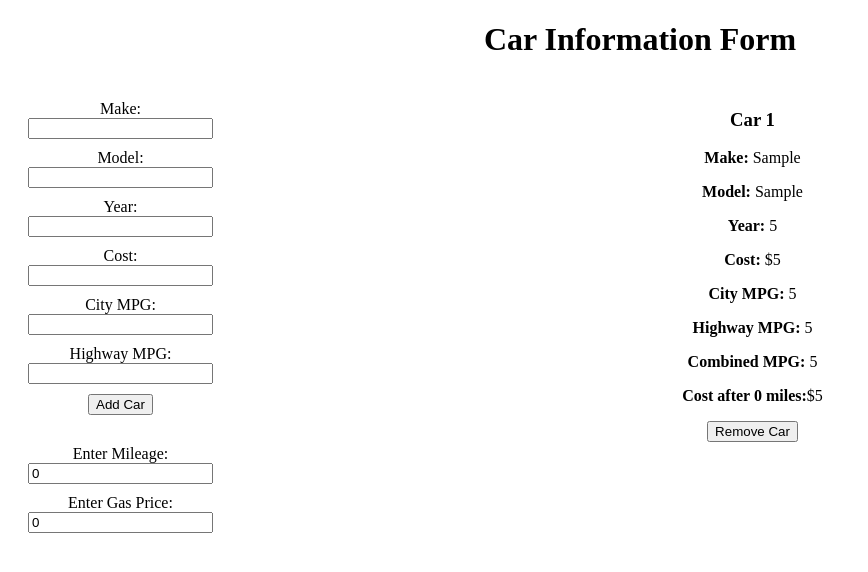
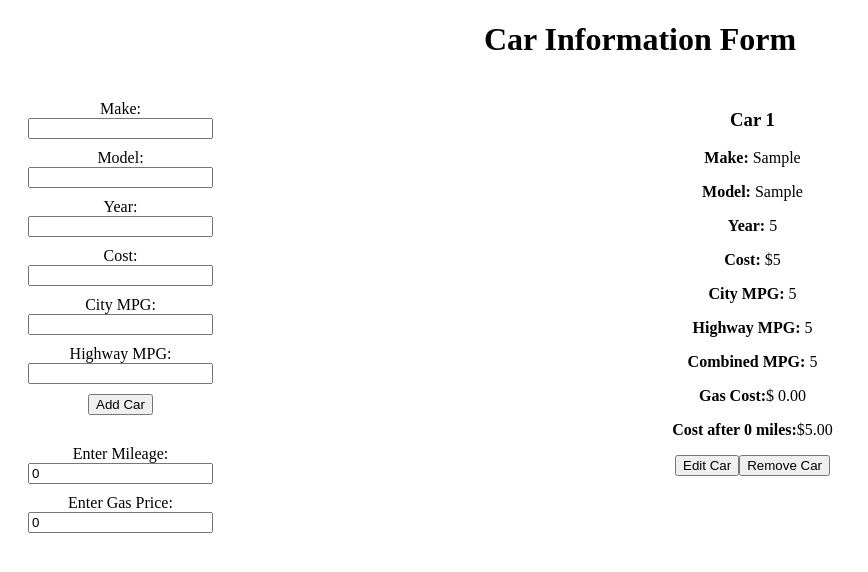
Before and after one commit to sfazliddin/CarComparison, a React (Vite) app: page / in a window 1280 px wide. Both pictures are taken after typing "Sample", "Sample", "5", "5", "5", "5" into the empty fields and a click on the button "Add Car". Shown: the top 572 px of the page, without its empty margins (0-868 px from the left). Built offline with nearby package versions, Linux system fonts and the light colour scheme.

Commit message:
added an edit button

```diff
--- a/src/pages/EfficiencyComparison.jsx
+++ b/src/pages/EfficiencyComparison.jsx
@@ -25,6 +25,7 @@
   const [carList, setCarList] = useState([]);
   const [mileage, setMileage] = useState(0);
   const [gasPrice, setGasPrice] = useState(0);
+  const [editIndex, setEditIndex] = useState(null);
 
   const handleChange = (e) => {
     setCarInfo({ ...carInfo, [e.target.name]: e.target.value });
@@ -41,17 +42,44 @@
       carInfo;
     const capitalizedMake = make.charAt(0).toUpperCase() + make.slice(1);
     const capitalizedModel = model.charAt(0).toUpperCase() + model.slice(1);
+
+    // const car = new Car(
+    //   capitalizedMake,
+    //   capitalizedModel,
+    //   year,
+    //   cost,
+    //   parseInt(highwayMPG),
+    //   parseInt(cityMPG),
+    //   combinedMPG
+    // );
+
+    // setCarList([...carList, car]);
+    if (editIndex !== null) {
+      // Update existing car if in edit mode
+      const updatedCarList = [...carList];
+      updatedCarList[editIndex] = new Car(
+        capitalizedMake,
+        capitalizedModel,
+        year,
+        cost,
+        parseInt(cityMPG),
+        parseInt(highwayMPG),
+        combinedMPG
+      );
+      setCarList(updatedCarList);
+      setEditIndex(null); // Exit edit mode
+    } else {
+      // Add new car
       const car = new Car(
         capitalizedMake,
         capitalizedModel,
         year,
         cost,
-      parseInt(highwayMPG),
         parseInt(cityMPG),
-      combinedMPG
+        parseInt(highwayMPG)
       );
-
       setCarList([...carList, car]);
+    }
     setCarInfo({
       make: "",
       model: "",
@@ -65,6 +93,19 @@
   const removeCar = (index) => {
     const updatedCarList = carList.filter((_, i) => i !== index);
     setCarList(updatedCarList);
+    setEditIndex(null);
+  };
+  const editCar = (index) => {
+    const carToEdit = carList[index];
+    setCarInfo({
+      make: carToEdit.make,
+      model: carToEdit.model,
+      year: carToEdit.year.toString(),
+      cost: carToEdit.cost.toString(),
+      cityMPG: carToEdit.cityMPG.toString(),
+      highwayMPG: carToEdit.highwayMPG.toString(),
+    });
+    setEditIndex(index);
   };
 
   return (
@@ -177,7 +218,7 @@
                 />
               </div>
               <button type="button" onClick={addCar}>
-                Add Car
+                {editIndex !== null ? "Update Car" : "Add Car"}
               </button>
             </form>
             <div>
@@ -253,10 +294,19 @@
                   <strong>Combined MPG:</strong> {car.combinedMPG}
                 </p>
                 <p>
+                  <strong>Gas Cost:</strong>${" "}
+                  {((gasPrice * mileage) / parseFloat(car.combinedMPG)).toFixed(
+                    2
+                  )}
+                </p>
+                <p>
                   <strong>Cost after {mileage} miles:</strong>$
-                  {(gasPrice * mileage) / parseFloat(car.combinedMPG) +
-                    parseInt(car.cost)}
+                  {(
+                    (gasPrice * mileage) / parseFloat(car.combinedMPG) +
+                    parseInt(car.cost)
+                  ).toFixed(2)}
                 </p>
+                <button onClick={() => editCar(index)}>Edit Car</button>
                 <button onClick={() => removeCar(index)}>Remove Car</button>
               </div>
             ))}
```
Lines whose indentation alone changed are shown as unchanged.
